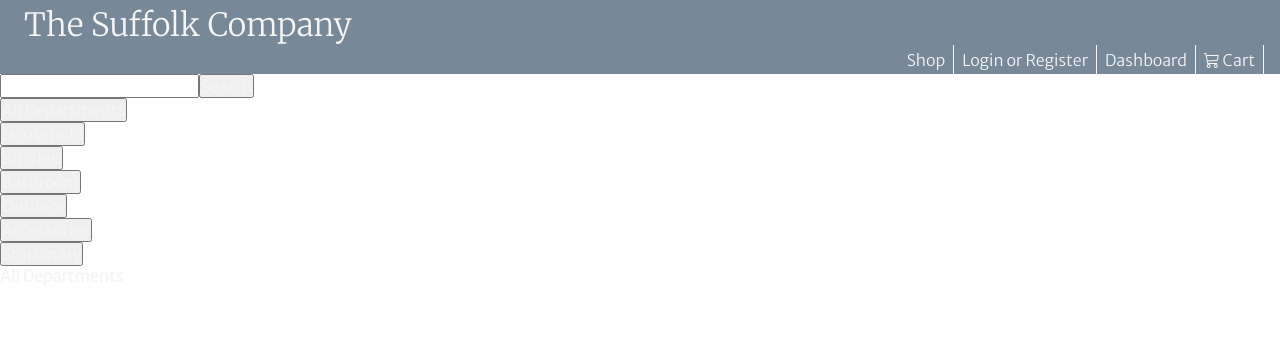
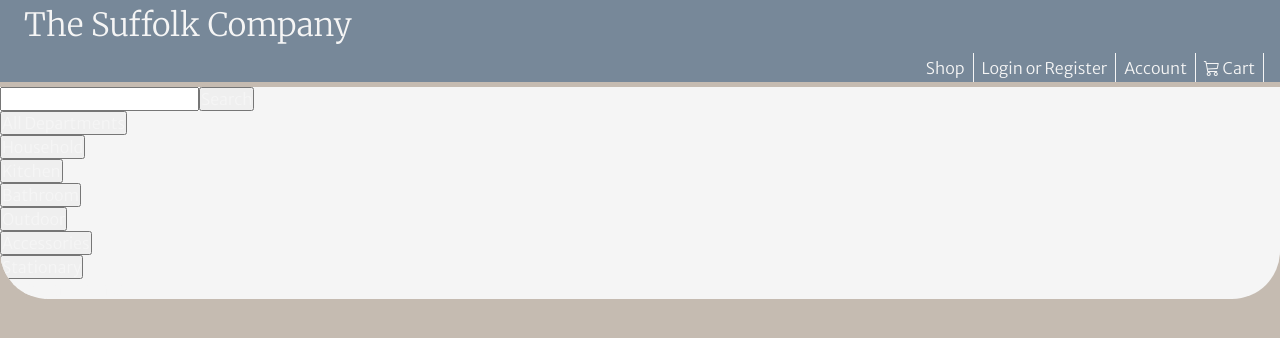
Before and after one commit to T-Welsh/e-commerce-deployment, a React (Create React App) app in the folder frontend/: page /home in a window 1280 px wide. Shown: the top 338 px of the page. Built offline with nearby package versions, Linux system fonts and the light colour scheme; no server answers.

Commit message:
Completed Header css

```diff
--- a/frontend/src/App.css
+++ b/frontend/src/App.css
@@ -5,6 +5,8 @@
   --lightGrey: #778899;
   --grey: #708090;
   --white: #f5f5f5;
+  --suede: #c5bbb1;
+  background-color: var(--suede);
 }
 
 * {
@@ -14,13 +16,31 @@
   color: var(--white);
   font-family: 'Merriweather Sans', sans-serif;
   text-decoration: none;
+
 }
 /*
-h1 {
-  color: whitesmoke;
+.viewContainer {
+  max-width: 100vw;
+  padding: 0rem 0rem 0rem 4.8rem;
+  /*background-color: white;
+}
+*/
+.contentContainer {
+  background-color: var(--white);
+  border-radius: 0rem;
+  border-bottom-left-radius: 3rem;
+  border-bottom-right-radius: 3rem;
+  overflow: hidden;
+  padding-left: 4.8rem;
 }
 
-.appContainer {
-  background-color: darkslategrey;
+@media only screen and (min-width: 767px) {
+
+  .viewContainer {
+
+  }
+
+  .contentContainer {
+    padding-left: 0;
+  }
 }
-*/
--- a/frontend/src/components/burgerMenu/burgerMenu.css
+++ b/frontend/src/components/burgerMenu/burgerMenu.css
@@ -1,12 +1,13 @@
 .burgerContainer {
-    position:fixed;
+    /*position:fixed;*/
+    position: relative;
     background-color: var(--lightGrey);
     width: fit-content;
     height: fit-content;
     border: solid 1px var(--white);
     border-radius: 100%;
-    top: 3.5rem;
-    left: .3rem
+    /*top: 33%;
+    left: .4rem*/
     /*right: 3rem;*/
 }
 
--- a/frontend/src/components/header/Header.css
+++ b/frontend/src/components/header/Header.css
@@ -1,17 +1,55 @@
 #header{
+    position: absolute;
+    left: 0rem;
+    width: 100vw;
     background-color: var(--lightGrey);
     display: flex;
         justify-content: space-between;
         align-items: baseline;
         flex-wrap: wrap;
         flex-direction: row;
+    /*padding-left: 1rem;
+    padding-right: 1rem;*/
+    border-bottom: .32rem solid var(--suede);
 }
 
 #companyName {
     font-family: 'Merriweather', serif;
     font-weight: 400;
     font-size: 2rem;
-    width: fit-content;
+    width: 100vw;
+    margin-left: 0;
+    margin-top: .3rem;
+    margin-bottom: .5rem;
+    text-align: center;
+}
+
+.burgerNav {
+    position:fixed;
+    top: 33%;
+    left: 0rem;
+    width: 4.8rem;
+    height: 55.594px;
+    padding: 1rem 0rem;
+    border-top-right-radius: 50%;
+    border-bottom-right-radius: 50%;
+    background-color: var(--suede);
+    display: flex;
+        flex-direction: row;
+        justify-content: center;
+}
+
+
+@media only screen and (min-width: 767px) {
+
+    #header{
+        position: relative;
+        padding-left: 0rem;
+        padding-right: 0rem;
+    }
+
+    #companyName {
+        text-align: left;
         margin-left: 1.5rem;
         margin-top: .3rem;
     }
@@ -23,30 +61,15 @@
             flex-direction: row;
             flex-wrap: wrap;
             justify-content: flex-end;
-        /*justify-content: space-evenly;
-        align-items: center;*/
-
-
     }
 
     .navLink {
         padding: .3rem .5rem;
         border-right: 1px solid var(--white);
-
     }
 
     .navLink:hover {
         background-color: var(--grey);
     }
 
-@media only screen and (max-width: 400px) {
-
-    #companyName {
-        width: 100vw;
-        text-align: center;
-        margin-left: 0;
-        margin-top: .3rem;
-        margin-bottom: .5rem;
 }
-
-}
--- a/frontend/src/components/header/Header.jsx
+++ b/frontend/src/components/header/Header.jsx
@@ -30,14 +30,18 @@
 
 
     const renderMenu = (windowWidth) => {
-        if (windowWidth <= 770){
-            return (<BurgerMenu isAuthenticated={isAuthenticated} setAuth={setAuth} setSearchTerm={setSearchTerm} setDepartment={setDepartment}/>)
+        if (windowWidth <= 767){
+            return (
+                <nav className="burgerNav" >
+                    <BurgerMenu isAuthenticated={isAuthenticated} setAuth={setAuth} setSearchTerm={setSearchTerm} setDepartment={setDepartment}/>
+                </nav>
+            )
         }
         else return (
             <nav className="navMenu">
                     <Link to="/home" className="navLink" onClick={()=>{handleShopReset()}}>Shop</Link>
                     {isAuthenticated ? <Link to="/login" className="navLink" onClick={ e => logout(e)}>Logout</Link> : <Link to="/login" className="navLink">Login or Register</Link>}
-                    <Link to="/dashboard" className="navLink">Dashboard</Link>
+                    <Link to="/dashboard" className="navLink">Account</Link>
                     <Link to="/cart" className="navLink"><i class="bi bi-cart3"></i> Cart</Link>
             </nav>
         )
--- a/frontend/src/routes/home/home.css
+++ b/frontend/src/routes/home/home.css
@@ -1,8 +1,9 @@
+
+#homecontainer{
+    background-color: white;
+    border-radius: 10%;
+}
 /*
-#homecontainer{
-    display: flex
-}
-
 .contentBody{
     position: relative;
     width: 85%;
--- a/frontend/src/routes/home/home.jsx
+++ b/frontend/src/routes/home/home.jsx
@@ -11,7 +11,7 @@
 
     return (
         <Fragment>
-        <div id='homeContainer'>
+            <div className="contentContainer" id='homeContainer'>
                 <Header isAuthenticated={isAuthenticated} setAuth={setAuth} setSearchTerm={setSearchTerm} setDepartment={setDepartment}/>
                 <Searchbar setSearchTerm={setSearchTerm} setDepartment={setDepartment}/>
                 <div className="contentBody">
```
Lines whose indentation alone changed are shown as unchanged.
